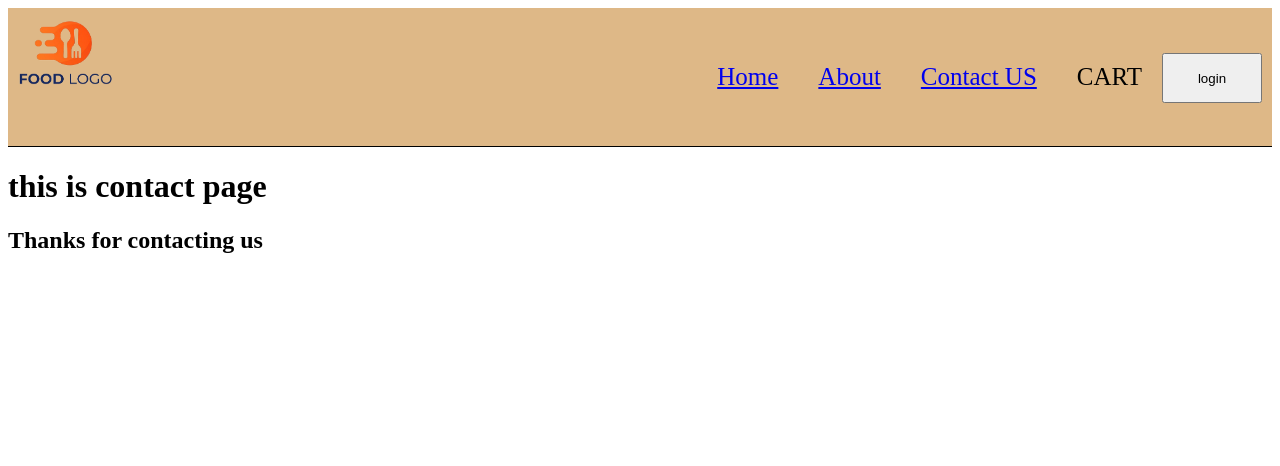
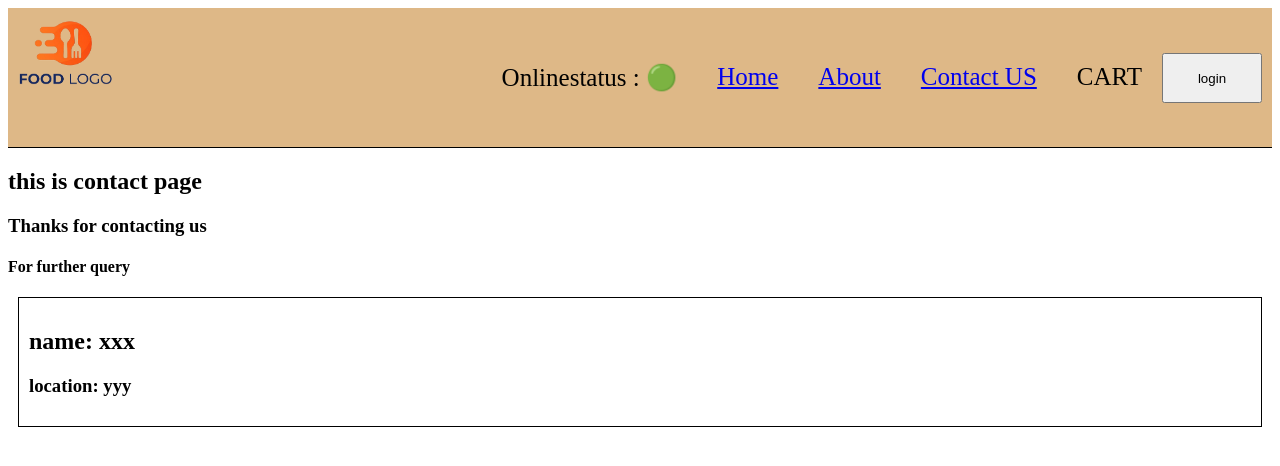
Before and after one commit to Raji-janani/FoodatDoorstep, a React (Vite) app: page /contact in a window 1280 px wide. Shown: the top 466 px of the page. Built offline with nearby package versions, Linux system fonts and the light colour scheme; no server answers.

Commit message:
custom hooks added

```diff
--- a/index.css
+++ b/index.css
@@ -99,3 +99,9 @@ body{
   margin: 10px auto;
   padding: 0px 20px;
 }
+
+.user-card{
+  border: 1px solid black;
+  margin: 10px;
+  padding: 10px;
+}
--- a/src/components/Body.js
+++ b/src/components/Body.js
@@ -2,6 +2,7 @@ import RestaurantCards from "./RestaurantCards";
 import { useState, useEffect } from "react";
 import Shimmer from "./Shimmer";
 import { Link } from "react-router-dom";
+import useOnlineStatus from "../utils/useOnlineStatus";
 
 
 const Body = () =>{
@@ -20,6 +21,14 @@ const json = await data.json();
 setListofres(json.data?.cards[1]?.card?.card?.gridElements?.infoWithStyle?.restaurants);
 setFilteredres(json.data?.cards[1]?.card?.card?.gridElements?.infoWithStyle?.restaurants);
 };
+
+const onlineStatus = useOnlineStatus();
+
+if (onlineStatus === false){
+    return(
+        <h2>Your internet connection is low. Please check your internet!!</h2>
+    )
+}
 
 
     return listofres.length === 0 ? (
--- a/src/components/Contact.js
+++ b/src/components/Contact.js
@@ -1,8 +1,12 @@
+import UserClass from "./UserClass";
+
 const Contact= ()=>{
     return (
         <div>
-        <h1>this is contact page</h1>
-        <h2>Thanks for contacting us</h2>
+        <h2>this is contact page</h2>
+        <h3>Thanks for contacting us</h3>
+        <h4>For further query</h4>
+        <UserClass />
         </div>
     )
 }
--- a/src/components/Header.js
+++ b/src/components/Header.js
@@ -1,9 +1,12 @@
 import { useState } from "react";
 import { Link } from "react-router-dom";
+import useOnlineStatus from "../utils/useOnlineStatus";
 
 const Header = ()=>{
 
-    let [btnName, setbtnName] = useState("login");
+    const [btnName, setbtnName] = useState("login");
+
+const onlineStatus = useOnlineStatus();
 
     return(
         <div className="header">
@@ -12,6 +15,7 @@ const Header = ()=>{
             </div>
             <div className="nav-items">
                 <ul>
+                    <li>Onlinestatus : { onlineStatus ? "🟢" : "🔴"}</li>
                     <li><Link to="/">Home</Link></li>
                     <li><Link to="/about">About</Link></li>
                     <li><Link to="/contact">Contact US</Link></li>
--- a/src/components/RestaurantMenu.js
+++ b/src/components/RestaurantMenu.js
@@ -1,26 +1,12 @@
-import { useState, useEffect} from "react";
+import useRestaurantMenu from "../utils/useRestaurantMenu"
 import Shimmer from "./Shimmer";
 import { useParams } from "react-router-dom";
-import { MENU_URL } from  "../utils/constants"
-
 
 const RestaurantMenu = () =>{
 
-    const [resInfo, setResInfo] = useState(null);
+     const {resId} = useParams();
 
-    const {resId} = useParams();
-
-
-    useEffect(()=>{
-        fetchMenu();
-      },[]);
-
-      const fetchMenu = async () =>{
-          const data = await fetch(MENU_URL + resId);
-          const json = await data.json();
-          console.log(json);
-        setResInfo(json.data);
- };
+    const resInfo = useRestaurantMenu(resId);
 
 if (resInfo === null){ return (
     <Shimmer />
--- /dev/null
+++ b/src/components/UserClass.js
@@ -0,0 +1,41 @@
+
+import React from "react"
+
+class UserClass extends React.Component{
+
+constructor(props){
+    super(props);
+
+    this.state = {
+       userInfo:{
+        name: "xxx",
+        location: "yyy"
+       }
+    }
+}
+
+async componentDidMount(){
+    const data = await fetch("https://api.github.com/users/Raji-janani")
+    const json = await data.json();
+    console.log(json);
+    this.setState({
+        userInfo : json
+    })
+}
+
+    render() {
+    //   const   { name, location} = this.props;
+    //   const {name, location} = this.state.userInfo;
+
+
+
+        return(
+           <div className="user-card">
+            <h2>name: {this.state.userInfo.name}</h2>
+            <h3>location: {this.state.userInfo.location}</h3>
+           </div>
+        )
+    }
+}
+
+export default UserClass;
--- /dev/null
+++ b/src/utils/useOnlineStatus.js
@@ -0,0 +1,20 @@
+import { useEffect , useState} from "react";
+
+const useOnlineStatus = () =>{
+
+   const [onlineStatus, setOnlineStatus] = useState(true);
+
+    useEffect(()=>{
+      window.addEventListener("offline",()=>{
+        setOnlineStatus(false);
+      })
+
+      window.addEventListener("online",()=>{
+        setOnlineStatus(true);
+      })
+    },[])
+
+
+    return onlineStatus;
+}
+export default useOnlineStatus;
--- /dev/null
+++ b/src/utils/useRestaurantMenu.js
@@ -0,0 +1,21 @@
+import { useState, useEffect} from "react";
+import { MENU_URL } from "./constants";
+
+const useRestaurantMenu = (resId) =>{
+
+    const [resInfo, setResInfo] = useState(null);
+
+ useEffect(()=>{
+    fetchMenu();
+ },[]);
+
+ const fetchMenu = async ()=>{
+     const data = await fetch(MENU_URL + resId);
+     const json = await data.json();
+     setResInfo(json.data)
+ }
+
+return resInfo;
+}
+
+export default useRestaurantMenu;
```
